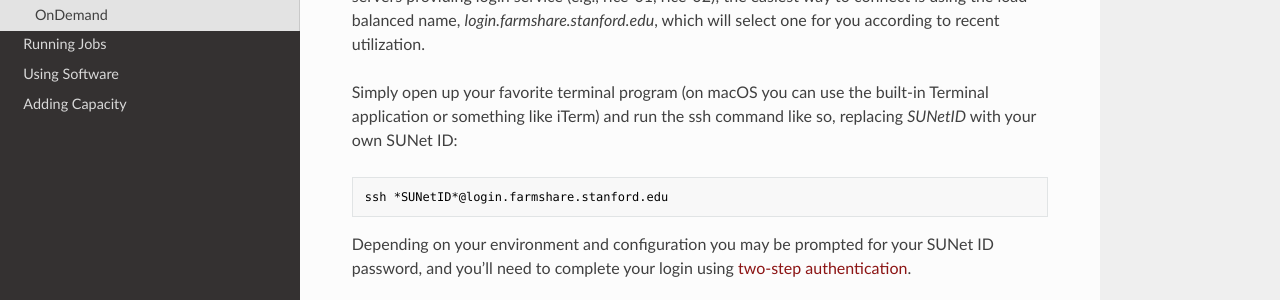
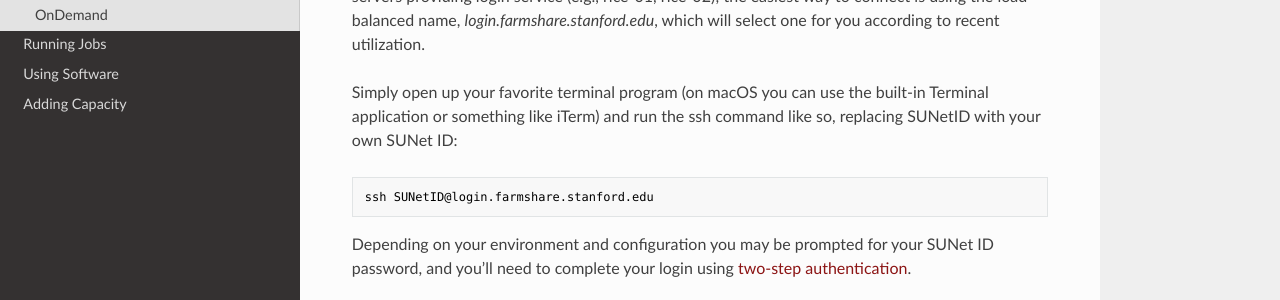
Before and after one commit to stanford-rc/farmshare-docs, an MkDocs documentation site: the page built from docs/connecting.md, in a window 1280 px wide and 900 px high. Shown: the part 255-555 px from the top of the window. Built offline with MkDocs 1.6.1, drawn with Linux system fonts in a browser that asks for light colours; nearby versions of some CDN libraries.

```diff
--- a/docs/connecting.md
+++ b/docs/connecting.md
@@ -5,10 +5,10 @@
 SSH provides a secure, remote terminal connection to the login nodes. There are a number of rice servers providing login service (e.g., rice-01, rice-02); the easiest way to connect is using the load-balanced name, *login.farmshare.stanford.edu*, which will select one for you according to recent utilization.
 
 
-Simply open up your favorite terminal program (on macOS you can use the built-in Terminal application or something like iTerm) and run the ssh command like so, replacing *SUNetID* with your own SUNet ID:
+Simply open up your favorite terminal program (on macOS you can use the built-in Terminal application or something like iTerm) and run the ssh command like so, replacing SUNetID with your own SUNet ID:
 
 ~~~no-highlight
-ssh *SUNetID*@login.farmshare.stanford.edu
+ssh SUNetID@login.farmshare.stanford.edu
 ~~~
 
 Depending on your environment and configuration you may be prompted for your SUNet ID password, and you'll need to complete your login using [two-step authentication](https://uit.stanford.edu/service/webauth/twostep).
```
